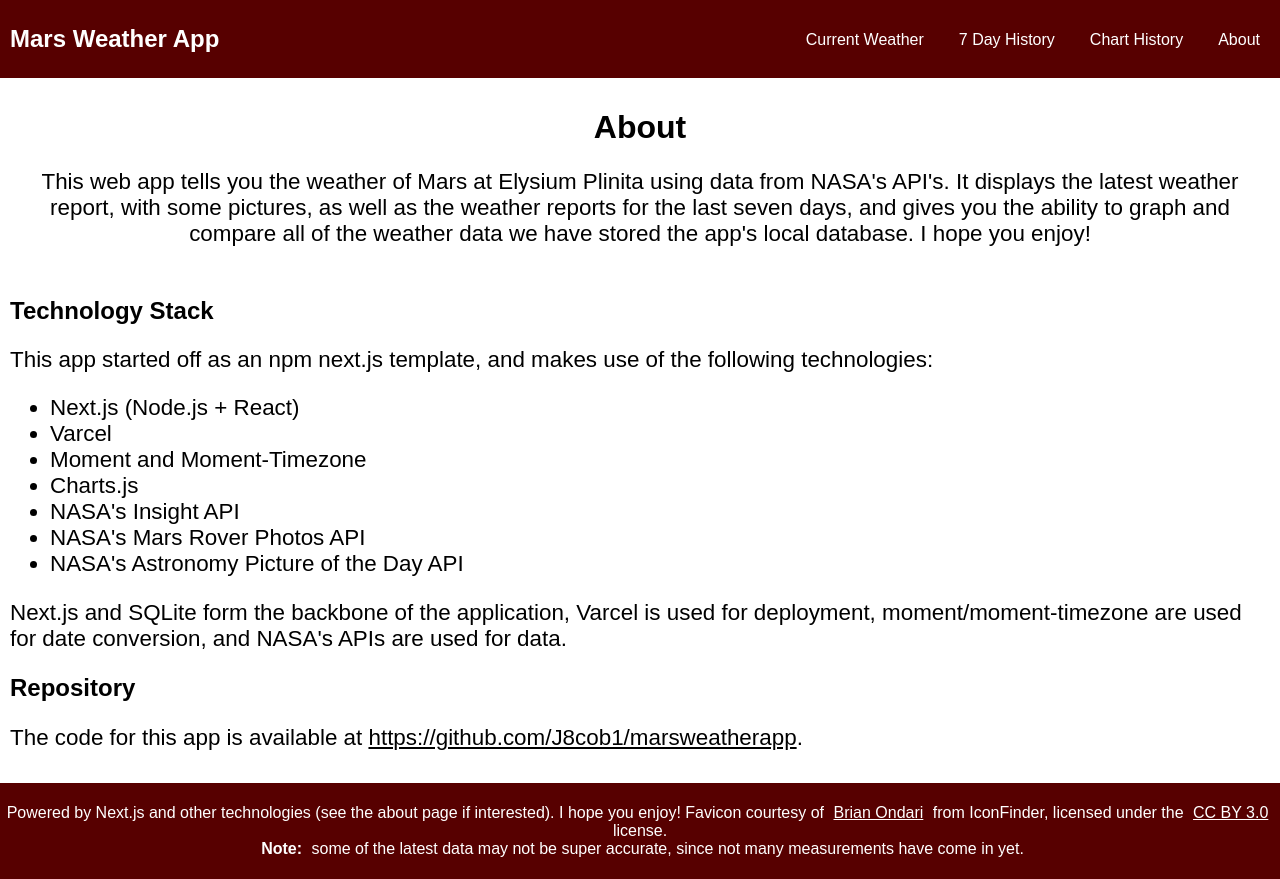
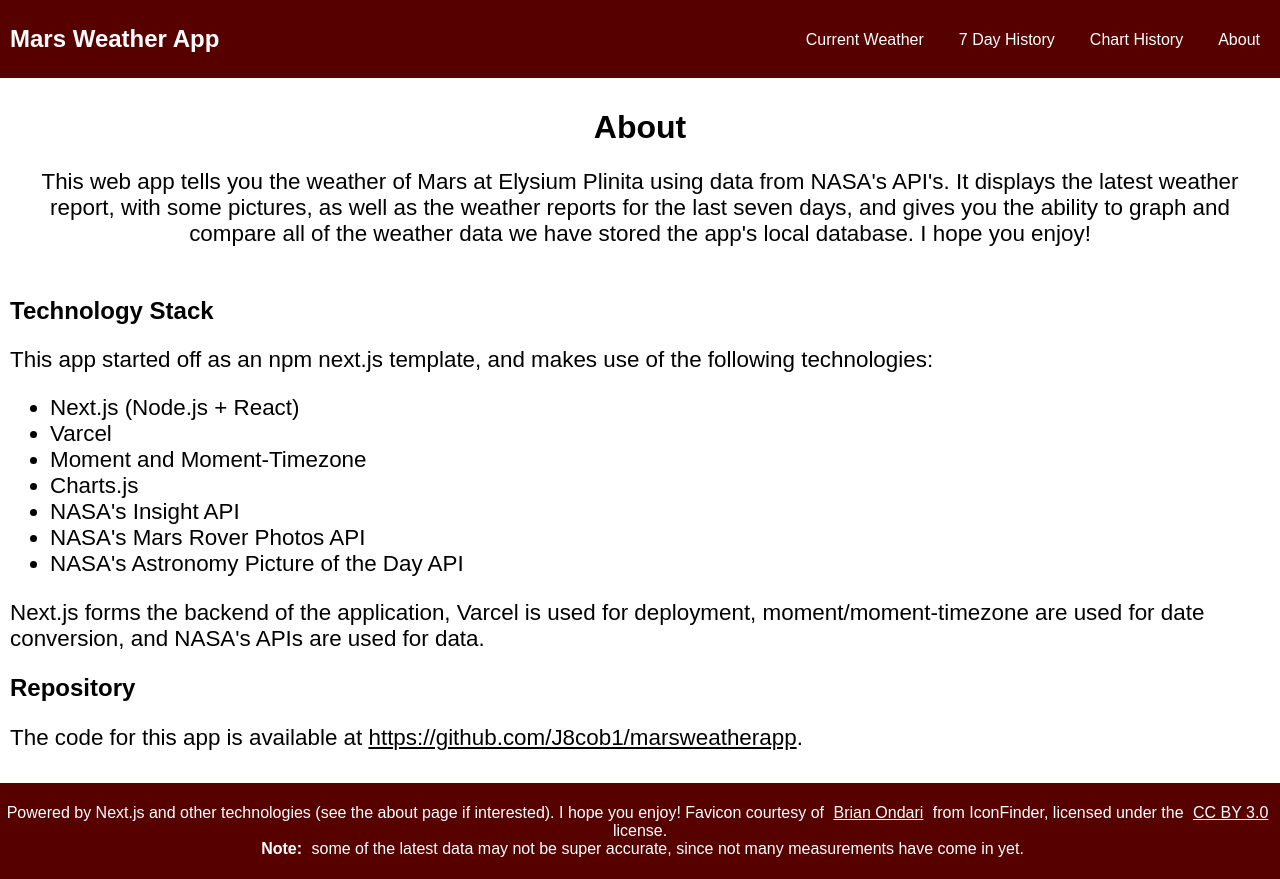
Before and after one commit to J8cob1/marsweatherapp, a Next.js app: page /about in a window 1280 px wide. Built offline with nearby package versions, Linux system fonts and the light colour scheme.

Commit message:
Made some last minute changes and something I forgot to do before

```diff
--- a/pages/about.js
+++ b/pages/about.js
@@ -29,7 +29,7 @@ export default function About() {
                 <li>NASA's Mars Rover Photos API</li>
                 <li>NASA's Astronomy Picture of the Day API</li>
               </ul>
-              Next.js and SQLite form the backbone of the application, Varcel is used for deployment, moment/moment-timezone are used for date
+              Next.js forms the backend of the application, Varcel is used for deployment, moment/moment-timezone are used for date
               conversion, and NASA's APIs are used for data.
             </p>
           </section>
```
Also changed, not shown: 1 other file (tests, documents, lock files or other folders).
